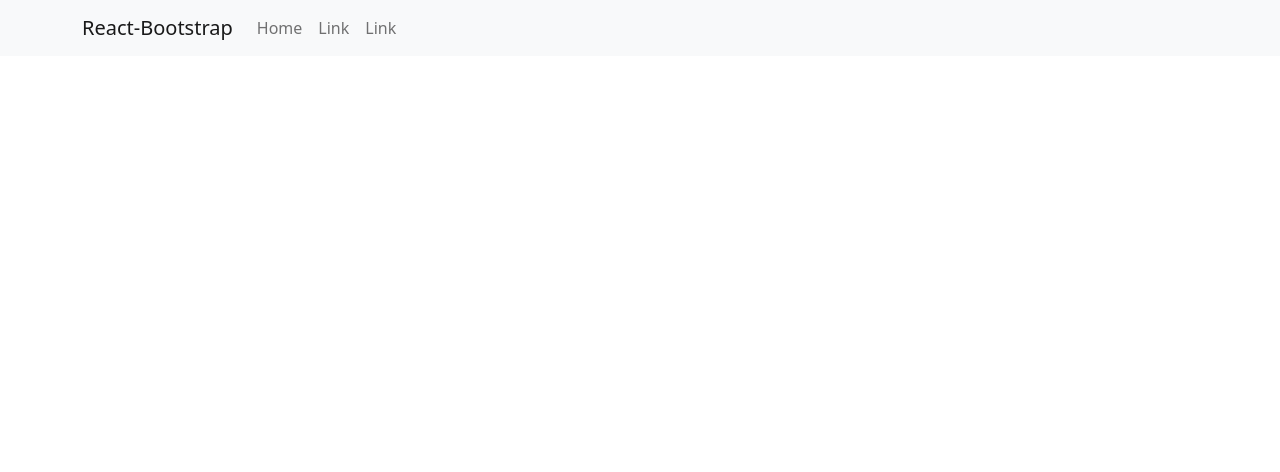
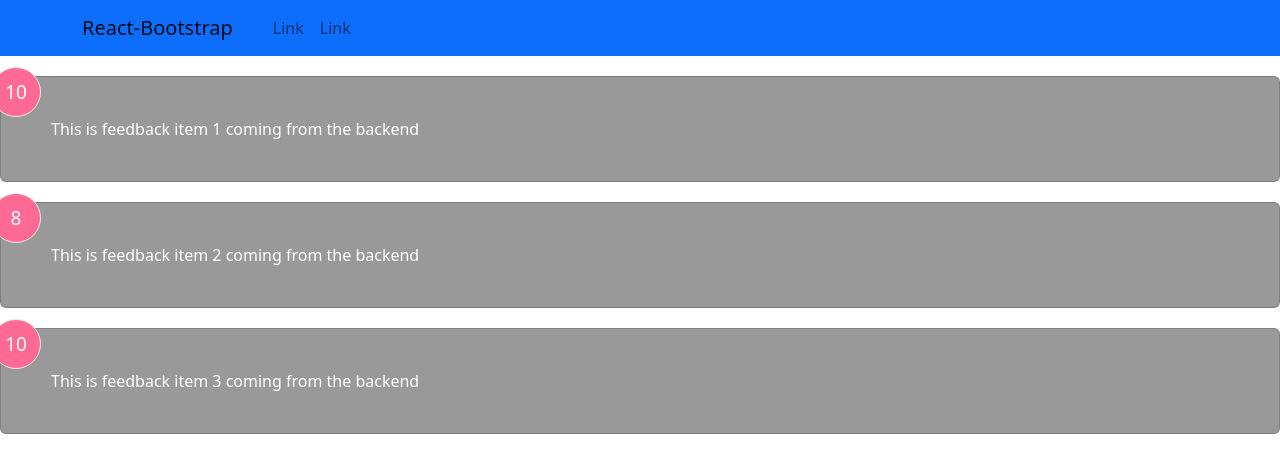
Before and after one commit to KonstantinaStrantzali/Review-app-React, a React (Create React App) app in the folder react-components/: page / in a window 1280 px wide. Shown: the top 472 px of the page. Built offline with nearby package versions, Linux system fonts and the light colour scheme.

Commit message:
created card style component

```diff
--- a/react-components/src/App.js
+++ b/react-components/src/App.js
@@ -1,16 +1,21 @@
 import React from 'react'
+import { useState } from 'react'
 import Header from './components/Header'
+import FeedbackList from './components/FeedbackList'
+import FeedbackData from './components/data/FeedbackData'
 
 function App() {
+  const [feedback, setFeedback] = useState(FeedbackData)
   return (
+    <>
     <div>
-      <Header>
-
-      </Header>
+      <Header></Header>
+      <FeedbackList feedback = {feedback}></FeedbackList>
 
 
 
     </div>
+    </>
   )
 }
 
--- a/react-components/src/components/FeedbackItem.js
+++ b/react-components/src/components/FeedbackItem.js
@@ -1,8 +1,13 @@
 import React from 'react'
+import Card from './shared/Card'
 
-function FeedbackItem() {
+function FeedbackItem({item}) {
   return (
-    <div>FeedbackItem</div>
+    <Card reverse = 'True'>
+      <div className='num-display'>{item.rating}</div>
+      <div className='text-display'>{item.text}</div>
+
+    </Card>
   )
 }
 
--- /dev/null
+++ b/react-components/src/components/FeedbackList.js
@@ -0,0 +1,19 @@
+import React from 'react'
+import FeedbackItem from './FeedbackItem'
+
+function FeedbackList({feedback}) {
+    if (!feedback || feedback.length === 0){
+        return <div>
+            No feedback
+        </div>
+    }
+  return (
+    <div className='feedback-list'>
+        {feedback.map((item) => (
+        <FeedbackItem key = {item.id} item = {item} />
+    ))}
+     </div>
+  )
+}
+
+export default FeedbackList
--- a/react-components/src/components/Header.js
+++ b/react-components/src/components/Header.js
@@ -5,13 +5,13 @@
 
 function Header() {
   return (
-    <Navbar bg="light" expand="lg">
+    <Navbar class="text-light" bg="primary" expand="lg">
       <Container>
         <Navbar.Brand href="#home">React-Bootstrap</Navbar.Brand>
         <Navbar.Toggle aria-controls="basic-navbar-nav" />
         <Navbar.Collapse id="basic-navbar-nav">
           <Nav className="me-auto">
-            <Nav.Link href="#home" class="text-left">Home</Nav.Link>
+            <Nav.Link href="#home" class="text-left"></Nav.Link>
             <Nav.Link href="#link">Link</Nav.Link>
             <Nav.Link href="#link">Link</Nav.Link>
           </Nav>
--- /dev/null
+++ b/react-components/src/components/data/FeedbackData.js
@@ -0,0 +1,19 @@
+const FeedbackData =  [
+      {
+        "id": 1,
+        "rating": 10,
+        "text": "This is feedback item 1 coming from the backend"
+      },
+      {
+        "id": 2,
+        "rating": 8,
+        "text": "This is feedback item 2 coming from the backend"
+      },
+      {
+        "text": "This is feedback item 3 coming from the backend",
+        "rating": 10,
+        "id": 3
+      }
+    ]
+
+    export default FeedbackData
--- a/react-components/src/components/shared/Card.js
+++ b/react-components/src/components/shared/Card.js
@@ -1,7 +1,7 @@
 import PropTypes from 'prop-types'
 
 
-export default function Card({children, reverse}) {
+function Card({children, reverse}) {
   return (
     <div
     className='card'
@@ -23,3 +23,5 @@
 children: PropTypes.node.isRequired,
 reverse: PropTypes.bool,
 }
+
+export default Card
```
